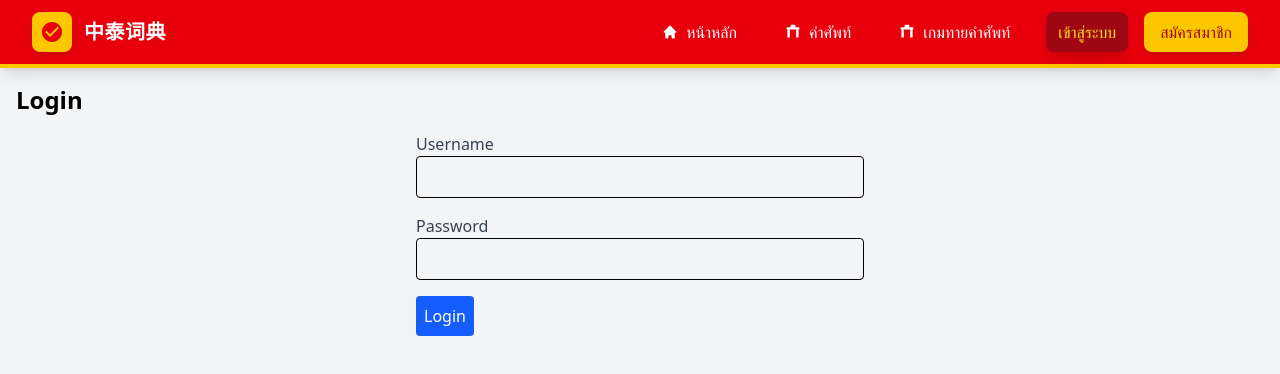
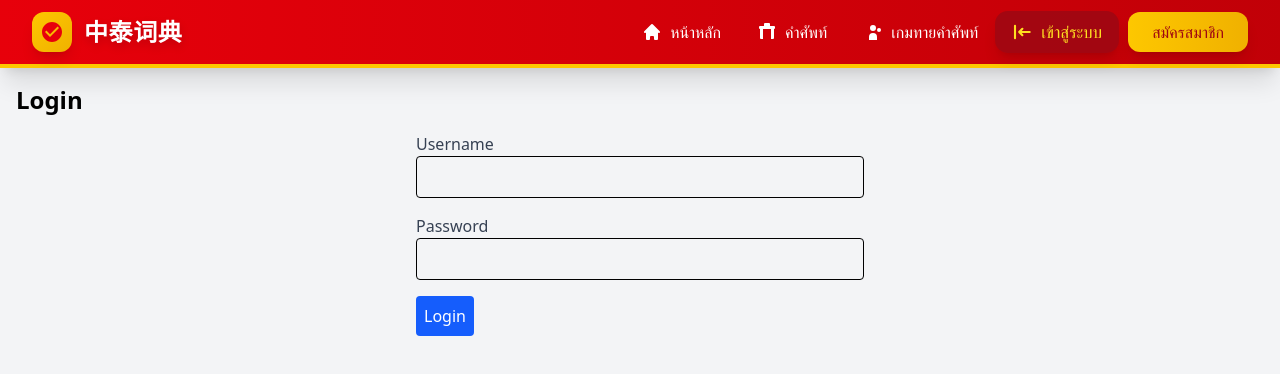
Before and after one commit to Suphakron-Ainnorkaew/China_Dict, a Vue app in the folder frontend/: page /#/login in a window 1280 px wide. Shown: the top 374 px of the page. Built offline with nearby package versions, Linux system fonts and the light colour scheme.

Commit message:
@k , updatenavbar

```diff
--- a/frontend/src/components/Navbar.vue
+++ b/frontend/src/components/Navbar.vue
@@ -1,147 +1,162 @@
 <template>
-  <nav class="bg-red-600 shadow-lg border-b-4 border-yellow-400">
+  <nav class="bg-gradient-to-r from-red-600 to-red-700 shadow-xl border-b-4 border-yellow-400 sticky top-0 z-50">
     <div class="max-w-7xl mx-auto px-4 sm:px-6 lg:px-8">
       <div class="flex justify-between items-center h-16">
-        <!-- Logo Section -->
+        <!-- Enhanced Logo Section -->
         <router-link
           to="/"
-          class="flex items-center space-x-2 sm:space-x-3 hover:opacity-80 transition-opacity duration-300 flex-shrink-0"
+          class="flex items-center space-x-3 hover:opacity-80 transition-all duration-300 flex-shrink-0 group"
         >
-          <div class="bg-yellow-400 p-1.5 sm:p-2 rounded-lg shadow-md">
-            <svg class="w-5 h-5 sm:w-6 sm:h-6 fill-red-600" viewBox="0 0 24 24">
+          <div class="bg-gradient-to-br from-yellow-400 to-yellow-500 p-2 rounded-xl shadow-lg transform group-hover:scale-105 transition-transform duration-200">
+            <svg class="w-6 h-6 fill-red-600" viewBox="0 0 24 24">
               <path d="M12 2C6.48 2 2 6.48 2 12s4.48 10 10 10 10-4.48 10-10S17.52 2 12 2zm-2 15l-5-5 1.41-1.41L10 14.17l7.59-7.59L19 8l-9 9z"/>
             </svg>
           </div>
           <div class="hidden xs:block sm:block">
-            <h1 class="text-lg sm:text-xl font-bold tracking-wide text-white">中泰词典</h1>
-            <p class="text-xs text-yellow-200 -mt-1 hidden sm:block">Chinese-Thai Dictionary</p>
+            <h1 class="text-xl sm:text-2xl font-bold tracking-wide text-white drop-shadow-lg">中泰词典</h1>
+            <p class="text-xs text-yellow-200 -mt-1 hidden sm:block font-medium">Chinese-Thai Dictionary</p>
           </div>
           <!-- Mobile only title -->
           <div class="block xs:hidden">
-            <h1 class="text-base font-bold text-white">中泰词典</h1>
+            <h1 class="text-lg font-bold text-white drop-shadow-lg">中泰词典</h1>
           </div>
         </router-link>
 
-        <!-- Desktop Navigation -->
-        <div class="hidden md:flex items-center space-x-6 desktop-menu">
-          <!-- Debug: Test div to ensure rendering -->
+        <!-- Enhanced Desktop Navigation -->
+        <div class="hidden md:flex items-center space-x-1 desktop-menu">
 
           <!-- หน้าหลัก -->
           <router-link
             to="/"
-            class="flex items-center px-3 py-2 rounded-lg font-medium transition-all duration-200 hover:bg-red-700"
-            :class="$route.path === '/' ? 'bg-red-800 text-yellow-300 shadow-lg' : 'text-white hover:text-yellow-200'"
+            class="flex items-center px-4 py-2 rounded-xl font-medium transition-all duration-300 hover:bg-red-700/80 hover:scale-105 relative overflow-hidden group"
+            :class="$route.path === '/' ? 'bg-red-800/90 text-yellow-300 shadow-lg scale-105' : 'text-white hover:text-yellow-200'"
           >
-            <svg class="w-4 h-4 mr-2 fill-current" viewBox="0 0 20 20">
+            <div class="absolute inset-0 bg-gradient-to-r from-yellow-400/20 to-transparent opacity-0 group-hover:opacity-100 transition-opacity duration-300"></div>
+            <svg class="w-5 h-5 mr-2 fill-current relative z-10" viewBox="0 0 20 20">
               <path d="M10.707 2.293a1 1 0 00-1.414 0l-7 7a1 1 0 001.414 1.414L4 10.414V17a1 1 0 001 1h2a1 1 0 001-1v-2a1 1 0 011-1h2a1 1 0 011 1v2a1 1 0 001 1h2a1 1 0 001-1v-6.586l.293.293a1 1 0 001.414-1.414l-7-7z"/>
             </svg>
-            หน้าหลัก
+            <span class="relative z-10">หน้าหลัก</span>
           </router-link>
 
           <!-- คำศัพท์ -->
           <router-link
             to="/vocabulary"
-            class="flex items-center px-3 py-2 rounded-lg font-medium transition-all duration-200 hover:bg-red-700"
-            :class="$route.path === '/vocabulary' ? 'bg-red-800 text-yellow-300 shadow-lg' : 'text-white hover:text-yellow-200'"
+            class="flex items-center px-4 py-2 rounded-xl font-medium transition-all duration-300 hover:bg-red-700/80 hover:scale-105 relative overflow-hidden group"
+            :class="$route.path === '/vocabulary' ? 'bg-red-800/90 text-yellow-300 shadow-lg scale-105' : 'text-white hover:text-yellow-200'"
           >
-            <svg class="w-4 h-4 mr-2 fill-current" viewBox="0 0 20 20">
+            <div class="absolute inset-0 bg-gradient-to-r from-yellow-400/20 to-transparent opacity-0 group-hover:opacity-100 transition-opacity duration-300"></div>
+            <svg class="w-5 h-5 mr-2 fill-current relative z-10" viewBox="0 0 20 20">
               <path d="M7 4V2a1 1 0 011-1h4a1 1 0 011 1v2h4a1 1 0 011 1v1a1 1 0 01-1 1v9a1 1 0 01-1 1H4a1 1 0 01-1-1V7a1 1 0 01-1-1V5a1 1 0 011-1h3zM6 7v10h8V7H6z"/>
             </svg>
-            คำศัพท์
+            <span class="relative z-10">คำศัพท์</span>
           </router-link>
 
           <!-- โปรไฟล์ (เมื่อ login แล้ว) -->
           <router-link
             v-if="isAuthenticated"
             to="/profile"
-            class="flex items-center px-3 py-2 rounded-lg font-medium transition-all duration-200 hover:bg-red-700"
-            :class="$route.path === '/profile' ? 'bg-red-800 text-yellow-300 shadow-lg' : 'text-white hover:text-yellow-200'"
+            class="flex items-center px-4 py-2 rounded-xl font-medium transition-all duration-300 hover:bg-red-700/80 hover:scale-105 relative overflow-hidden group"
+            :class="$route.path === '/profile' ? 'bg-red-800/90 text-yellow-300 shadow-lg scale-105' : 'text-white hover:text-yellow-200'"
           >
-            <svg class="w-4 h-4 mr-2 fill-current" viewBox="0 0 20 20">
+            <div class="absolute inset-0 bg-gradient-to-r from-yellow-400/20 to-transparent opacity-0 group-hover:opacity-100 transition-opacity duration-300"></div>
+            <svg class="w-5 h-5 mr-2 fill-current relative z-10" viewBox="0 0 20 20">
               <path fill-rule="evenodd" d="M10 9a3 3 0 100-6 3 3 0 000 6zm-7 9a7 7 0 1114 0H3z" clip-rule="evenodd"/>
             </svg>
-            โปรไฟล์
+            <span class="relative z-10">โปรไฟล์</span>
           </router-link>
 
+          <!-- เกมทายคำศัพท์ -->
           <router-link
             to="/game"
-            class="flex items-center px-3 py-2 rounded-lg font-medium transition-all duration-200 hover:bg-red-700"
-            :class="$route.path === '/game' ? 'bg-red-800 text-yellow-300 shadow-lg' : 'text-white hover:text-yellow-200'"
+            class="flex items-center px-4 py-2 rounded-xl font-medium transition-all duration-300 hover:bg-red-700/80 hover:scale-105 relative overflow-hidden group"
+            :class="$route.path === '/game' ? 'bg-red-800/90 text-yellow-300 shadow-lg scale-105' : 'text-white hover:text-yellow-200'"
           >
-            <svg class="w-4 h-4 mr-2 fill-current" viewBox="0 0 20 20">
-              <path d="M7 4V2a1 1 0 011-1h4a1 1 0 011 1v2h4a1 1 0 011 1v1a1 1 0 01-1 1v9a1 1 0 01-1 1H4a1 1 0 01-1-1V7a1 1 0 01-1-1V5a1 1 0 011-1h3zM6 7v10h8V7H6z"/>
+            <div class="absolute inset-0 bg-gradient-to-r from-yellow-400/20 to-transparent opacity-0 group-hover:opacity-100 transition-opacity duration-300"></div>
+            <svg class="w-5 h-5 mr-2 fill-current relative z-10" viewBox="0 0 20 20">
+              <path d="M13 6a3 3 0 11-6 0 3 3 0 016 0zM18 8a2 2 0 11-4 0 2 2 0 014 0zM14 15a4 4 0 00-8 0v3h8v-3z"/>
             </svg>
-            เกมทายคำศัพท์
+            <span class="relative z-10">เกมทายคำศัพท์</span>
           </router-link>
 
           <!-- เปลี่ยนรหัสผ่าน -->
           <router-link
             v-if="isAuthenticated"
             to="/change-password"
-            class="flex items-center px-3 py-2 rounded-lg font-medium transition-all duration-200 hover:bg-red-700"
-            :class="$route.path === '/change-password' ? 'bg-red-800 text-yellow-300 shadow-lg' : 'text-white hover:text-yellow-200'"
+            class="flex items-center px-4 py-2 rounded-xl font-medium transition-all duration-300 hover:bg-red-700/80 hover:scale-105 relative overflow-hidden group"
+            :class="$route.path === '/change-password' ? 'bg-red-800/90 text-yellow-300 shadow-lg scale-105' : 'text-white hover:text-yellow-200'"
           >
-            <svg class="w-4 h-4 mr-2 fill-current" viewBox="0 0 20 20">
+            <div class="absolute inset-0 bg-gradient-to-r from-yellow-400/20 to-transparent opacity-0 group-hover:opacity-100 transition-opacity duration-300"></div>
+            <svg class="w-5 h-5 mr-2 fill-current relative z-10" viewBox="0 0 20 20">
               <path fill-rule="evenodd" d="M5 9V7a5 5 0 0110 0v2a2 2 0 012 2v5a2 2 0 01-2 2H5a2 2 0 01-2-2v-5a2 2 0 012-2zm8-2v2H7V7a3 3 0 016 0z" clip-rule="evenodd"/>
             </svg>
-            เปลี่ยนรหัสผ่าน
+            <span class="relative z-10">เปลี่ยนรหัสผ่าน</span>
           </router-link>
 
-          <!-- User Menu (เมื่อ login แล้ว) -->
-          <div v-if="isAuthenticated" class="relative" ref="userMenu">
+          <!-- Enhanced User Menu (เมื่อ login แล้ว) -->
+          <div v-if="isAuthenticated" class="relative ml-2" ref="userMenu">
             <button
               @click="toggleUserMenu"
-              class="flex items-center space-x-2 bg-red-700 hover:bg-red-800 px-3 py-2 rounded-lg transition-colors duration-200"
+              class="flex items-center space-x-2 bg-gradient-to-r from-red-700 to-red-800 hover:from-red-800 hover:to-red-900 px-4 py-2 rounded-xl transition-all duration-300 hover:scale-105 shadow-lg"
             >
-              <div class="w-8 h-8 bg-yellow-400 rounded-full flex items-center justify-center">
+              <div class="w-8 h-8 bg-gradient-to-br from-yellow-400 to-yellow-500 rounded-full flex items-center justify-center shadow-md">
                 <svg class="w-4 h-4 fill-red-600" viewBox="0 0 20 20">
                   <path fill-rule="evenodd" d="M10 9a3 3 0 100-6 3 3 0 000 6zm-7 9a7 7 0 1114 0H3z" clip-rule="evenodd"/>
                 </svg>
               </div>
-              <svg class="w-4 h-4 fill-white transition-transform duration-200" :class="{ 'rotate-180': showUserMenu }" viewBox="0 0 20 20">
+              <span class="text-white font-medium hidden lg:block">{{ user?.name || 'ผู้ใช้' }}</span>
+              <svg class="w-4 h-4 fill-white transition-transform duration-300" :class="{ 'rotate-180': showUserMenu }" viewBox="0 0 20 20">
                 <path fill-rule="evenodd" d="M5.293 7.293a1 1 0 011.414 0L10 10.586l3.293-3.293a1 1 0 111.414 1.414l-4 4a1 1 0 01-1.414 0l-4-4a1 1 0 010-1.414z" clip-rule="evenodd"/>
               </svg>
             </button>
 
-            <!-- Dropdown Menu -->
+            <!-- Enhanced Dropdown Menu -->
             <div
               v-show="showUserMenu"
-              class="absolute right-0 mt-2 w-48 bg-white rounded-lg shadow-xl border border-gray-200 py-2 z-50"
+              class="absolute right-0 mt-3 w-56 bg-white rounded-xl shadow-2xl border border-gray-200 py-2 z-50 transform transition-all duration-300 scale-95 opacity-0"
+              :class="{ 'scale-100 opacity-100': showUserMenu }"
             >
+              <div class="px-4 py-3 border-b border-gray-100">
+                <p class="text-sm font-medium text-gray-900">{{ user?.name || 'ผู้ใช้' }}</p>
+                <p class="text-xs text-gray-500">{{ user?.email || 'user@example.com' }}</p>
+              </div>
               <button
                 @click="logout"
-                class="w-full text-left px-4 py-2 text-gray-700 hover:bg-red-50 hover:text-red-600 flex items-center transition-colors duration-200"
+                class="w-full text-left px-4 py-3 text-gray-700 hover:bg-red-50 hover:text-red-600 flex items-center transition-all duration-200 group"
               >
-                <svg class="w-4 h-4 mr-3 fill-current" viewBox="0 0 20 20">
+                <svg class="w-4 h-4 mr-3 fill-current group-hover:scale-110 transition-transform duration-200" viewBox="0 0 20 20">
                   <path fill-rule="evenodd" d="M3 3a1 1 0 00-1 1v12a1 1 0 102 0V4a1 1 0 00-1-1zm10.293 9.293a1 1 0 001.414 1.414l3-3a1 1 0 000-1.414l-3-3a1 1 0 10-1.414 1.414L14.586 9H7a1 1 0 100 2h7.586l-1.293 1.293z" clip-rule="evenodd"/>
                 </svg>
-                ออกจากระบบ
+                <span class="font-medium">ออกจากระบบ</span>
               </button>
             </div>
           </div>
 
-          <!-- Auth Links (เมื่อยังไม่ได้ login) -->
-          <div v-else class="flex items-center space-x-4">
+          <!-- Enhanced Auth Links (เมื่อยังไม่ได้ login) -->
+          <div v-else class="flex items-center space-x-3">
             <router-link
               to="/login"
-              class="flex items-center px-3 py-2 rounded-lg font-medium transition-all duration-200 hover:bg-red-700"
-              :class="$route.path === '/login' ? 'bg-red-800 text-yellow-300 shadow-lg' : 'text-white hover:text-yellow-200'"
+              class="flex items-center px-4 py-2 rounded-xl font-medium transition-all duration-300 hover:bg-red-700/80 hover:scale-105 relative overflow-hidden group"
+              :class="$route.path === '/login' ? 'bg-red-800/90 text-yellow-300 shadow-lg scale-105' : 'text-white hover:text-yellow-200'"
             >
-              เข้าสู่ระบบ
+              <div class="absolute inset-0 bg-gradient-to-r from-yellow-400/20 to-transparent opacity-0 group-hover:opacity-100 transition-opacity duration-300"></div>
+              <svg class="w-5 h-5 mr-2 fill-current relative z-10" viewBox="0 0 20 20">
+                <path fill-rule="evenodd" d="M3 3a1 1 0 011 1v12a1 1 0 11-2 0V4a1 1 0 011-1zm7.707 3.293a1 1 0 010 1.414L9.414 9H17a1 1 0 110 2H9.414l1.293 1.293a1 1 0 01-1.414 1.414l-3-3a1 1 0 010-1.414l3-3a1 1 0 011.414 0z" clip-rule="evenodd"/>
+              </svg>
+              <span class="relative z-10">เข้าสู่ระบบ</span>
             </router-link>
             <router-link
               to="/register"
-              class="bg-yellow-400 hover:bg-yellow-500 text-red-800 font-medium px-4 py-2 rounded-lg transition-colors duration-200 shadow-md hover:shadow-lg"
+              class="bg-gradient-to-r from-yellow-400 to-yellow-500 hover:from-yellow-500 hover:to-yellow-600 text-red-800 font-medium px-6 py-2 rounded-xl transition-all duration-300 shadow-lg hover:shadow-xl hover:scale-105 transform"
             >
               สมัครสมาชิก
             </router-link>
           </div>
         </div>
 
-        <!-- Mobile Menu Button -->
+        <!-- Enhanced Mobile Menu Button -->
         <button
           @click="toggleMobileMenu"
-          class="md:hidden focus:outline-none p-2 rounded-lg hover:bg-red-700 transition-colors duration-200"
+          class="md:hidden focus:outline-none p-2 rounded-xl hover:bg-red-700/80 transition-all duration-300 hover:scale-105"
           aria-label="Toggle menu"
         >
           <svg class="w-6 h-6 stroke-white" fill="none" viewBox="0 0 24 24">
@@ -151,20 +166,20 @@
         </button>
       </div>
 
-      <!-- Mobile Menu -->
+      <!-- Enhanced Mobile Menu -->
       <div
         v-show="showMobileMenu"
-        class="md:hidden bg-red-700 rounded-lg mt-2 shadow-lg border-t border-red-500 overflow-hidden mobile-menu"
+        class="md:hidden bg-gradient-to-b from-red-700 to-red-800 rounded-xl mt-3 shadow-2xl border border-red-600 overflow-hidden mobile-menu transform transition-all duration-300"
       >
-        <div class="px-3 sm:px-4 py-3 space-y-2">
+        <div class="px-4 py-4 space-y-2">
           <!-- หน้าหลัก -->
           <router-link
             to="/"
             @click="closeMobileMenu"
-            class="block px-3 py-3 rounded-lg font-medium transition-colors duration-200 flex items-center text-sm sm:text-base"
-            :class="$route.path === '/' ? 'bg-red-800 text-yellow-300' : 'text-white hover:text-yellow-200 hover:bg-red-800'"
+            class="block px-4 py-3 rounded-xl font-medium transition-all duration-300 flex items-center text-sm sm:text-base hover:bg-red-800/80 hover:scale-105 transform"
+            :class="$route.path === '/' ? 'bg-red-800/90 text-yellow-300 shadow-lg scale-105' : 'text-white hover:text-yellow-200'"
           >
-            <svg class="w-4 h-4 mr-3 fill-current flex-shrink-0" viewBox="0 0 20 20">
+            <svg class="w-5 h-5 mr-3 fill-current flex-shrink-0" viewBox="0 0 20 20">
               <path d="M10.707 2.293a1 1 0 00-1.414 0l-7 7a1 1 0 001.414 1.414L4 10.414V17a1 1 0 001 1h2a1 1 0 001-1v-2a1 1 0 011-1h2a1 1 0 011 1v2a1 1 0 001 1h2a1 1 0 001-1v-6.586l.293.293a1 1 0 001.414-1.414l-7-7z"/>
             </svg>
             <span>หน้าหลัก</span>
@@ -174,25 +189,26 @@
           <router-link
             to="/vocabulary"
             @click="closeMobileMenu"
-            class="block px-3 py-3 rounded-lg font-medium transition-colors duration-200 flex items-center text-sm sm:text-base"
-            :class="$route.path === '/vocabulary' ? 'bg-red-800 text-yellow-300' : 'text-white hover:text-yellow-200 hover:bg-red-800'"
+            class="block px-4 py-3 rounded-xl font-medium transition-all duration-300 flex items-center text-sm sm:text-base hover:bg-red-800/80 hover:scale-105 transform"
+            :class="$route.path === '/vocabulary' ? 'bg-red-800/90 text-yellow-300 shadow-lg scale-105' : 'text-white hover:text-yellow-200'"
           >
-            <svg class="w-4 h-4 mr-3 fill-current flex-shrink-0" viewBox="0 0 20 20">
+            <svg class="w-5 h-5 mr-3 fill-current flex-shrink-0" viewBox="0 0 20 20">
               <path d="M7 4V2a1 1 0 011-1h4a1 1 0 011 1v2h4a1 1 0 011 1v1a1 1 0 01-1 1v9a1 1 0 01-1 1H4a1 1 0 01-1-1V7a1 1 0 01-1-1V5a1 1 0 011-1h3zM6 7v10h8V7H6z"/>
             </svg>
             <span>คำศัพท์</span>
           </router-link>
 
+          <!-- เกมทายคำศัพท์ -->
           <router-link
             to="/game"
             @click="closeMobileMenu"
-            class="block px-3 py-3 rounded-lg font-medium transition-colors duration-200 flex items-center text-sm sm:text-base"
-            :class="$route.path === '/game' ? 'bg-red-800 text-yellow-300' : 'text-white hover:text-yellow-200 hover:bg-red-800'"
+            class="block px-4 py-3 rounded-xl font-medium transition-all duration-300 flex items-center text-sm sm:text-base hover:bg-red-800/80 hover:scale-105 transform"
+            :class="$route.path === '/game' ? 'bg-red-800/90 text-yellow-300 shadow-lg scale-105' : 'text-white hover:text-yellow-200'"
           >
-            <svg class="w-4 h-4 mr-3 fill-current flex-shrink-0" viewBox="0 0 20 20">
-              <path d="M7 4V2a1 1 0 011-1h4a1 1 0 011 1v2h4a1 1 0 011 1v1a1 1 0 01-1 1v9a1 1 0 01-1 1H4a1 1 0 01-1-1V7a1 1 0 01-1-1V5a1 1 0 011-1h3zM6 7v10h8V7H6z"/>
+            <svg class="w-5 h-5 mr-3 fill-current flex-shrink-0" viewBox="0 0 20 20">
+              <path d="M13 6a3 3 0 11-6 0 3 3 0 016 0zM18 8a2 2 0 11-4 0 2 2 0 014 0zM14 15a4 4 0 00-8 0v3h8v-3z"/>
             </svg>
-            <span>เกมทายคำศัพท์คำศัพท์</span>
+            <span>เกมทายคำศัพท์</span>
           </router-link>
 
           <!-- โปรไฟล์ (เมื่อ login แล้ว) -->
@@ -200,10 +216,10 @@
             v-if="isAuthenticated"
             to="/profile"
             @click="closeMobileMenu"
-            class="block px-3 py-3 rounded-lg font-medium transition-colors duration-200 flex items-center text-sm sm:text-base"
-            :class="$route.path === '/profile' ? 'bg-red-800 text-yellow-300' : 'text-white hover:text-yellow-200 hover:bg-red-800'"
+            class="block px-4 py-3 rounded-xl font-medium transition-all duration-300 flex items-center text-sm sm:text-base hover:bg-red-800/80 hover:scale-105 transform"
+            :class="$route.path === '/profile' ? 'bg-red-800/90 text-yellow-300 shadow-lg scale-105' : 'text-white hover:text-yellow-200'"
           >
-            <svg class="w-4 h-4 mr-3 fill-current flex-shrink-0" viewBox="0 0 20 20">
+            <svg class="w-5 h-5 mr-3 fill-current flex-shrink-0" viewBox="0 0 20 20">
               <path fill-rule="evenodd" d="M10 9a3 3 0 100-6 3 3 0 000 6zm-7 9a7 7 0 1114 0H3z" clip-rule="evenodd"/>
             </svg>
             <span>โปรไฟล์</span>
@@ -214,22 +230,22 @@
             v-if="isAuthenticated"
             to="/change-password"
             @click="closeMobileMenu"
-            class="block px-3 py-3 rounded-lg font-medium transition-colors duration-200 flex items-center text-sm sm:text-base"
-            :class="$route.path === '/change-password' ? 'bg-red-800 text-yellow-300' : 'text-white hover:text-yellow-200 hover:bg-red-800'"
+            class="block px-4 py-3 rounded-xl font-medium transition-all duration-300 flex items-center text-sm sm:text-base hover:bg-red-800/80 hover:scale-105 transform"
+            :class="$route.path === '/change-password' ? 'bg-red-800/90 text-yellow-300 shadow-lg scale-105' : 'text-white hover:text-yellow-200'"
           >
-            <svg class="w-4 h-4 mr-3 fill-current flex-shrink-0" viewBox="0 0 20 20">
+            <svg class="w-5 h-5 mr-3 fill-current flex-shrink-0" viewBox="0 0 20 20">
               <path fill-rule="evenodd" d="M5 9V7a5 5 0 0110 0v2a2 2 0 012 2v5a2 2 0 01-2 2H5a2 2 0 01-2-2v-5a2 2 0 012-2zm8-2v2H7V7a3 3 0 016 0z" clip-rule="evenodd"/>
             </svg>
             <span>เปลี่ยนรหัสผ่าน</span>
           </router-link>
 
           <!-- Logout (เมื่อ login แล้ว) -->
-          <div v-if="isAuthenticated" class="border-t border-red-500 pt-3 mt-3">
+          <div v-if="isAuthenticated" class="border-t border-red-600 pt-4 mt-4">
             <button
               @click="logout"
-              class="block px-3 py-3 rounded-lg font-medium transition-colors duration-200 flex items-center w-full text-white hover:text-yellow-200 hover:bg-red-800 text-sm sm:text-base"
+              class="block px-4 py-3 rounded-xl font-medium transition-all duration-300 flex items-center w-full text-white hover:text-yellow-200 hover:bg-red-800/80 text-sm sm:text-base hover:scale-105 transform"
             >
-              <svg class="w-4 h-4 mr-3 fill-current flex-shrink-0" viewBox="0 0 20 20">
+              <svg class="w-5 h-5 mr-3 fill-current flex-shrink-0" viewBox="0 0 20 20">
                 <path fill-rule="evenodd" d="M3 3a1 1 0 00-1 1v12a1 1 0 102 0V4a1 1 0 00-1-1zm10.293 9.293a1 1 0 001.414 1.414l3-3a1 1 0 000-1.414l-3-3a1 1 0 10-1.414 1.414L14.586 9H7a1 1 0 100 2h7.586l-1.293 1.293z" clip-rule="evenodd"/>
               </svg>
               <span>ออกจากระบบ</span>
@@ -237,19 +253,22 @@
           </div>
 
           <!-- Auth Links (เมื่อยังไม่ login) -->
-          <div v-else class="space-y-2 border-t border-red-500 pt-3 mt-3">
+          <div v-else class="space-y-3 border-t border-red-600 pt-4 mt-4">
             <router-link
               to="/login"
               @click="closeMobileMenu"
-              class="block px-3 py-3 rounded-lg font-medium transition-colors duration-200 flex items-center text-sm sm:text-base"
-              :class="$route.path === '/login' ? 'bg-red-800 text-yellow-300' : 'text-white hover:text-yellow-200 hover:bg-red-800'"
+              class="block px-4 py-3 rounded-xl font-medium transition-all duration-300 flex items-center text-sm sm:text-base hover:bg-red-800/80 hover:scale-105 transform"
+              :class="$route.path === '/login' ? 'bg-red-800/90 text-yellow-300 shadow-lg scale-105' : 'text-white hover:text-yellow-200'"
             >
+              <svg class="w-5 h-5 mr-3 fill-current flex-shrink-0" viewBox="0 0 20 20">
+                <path fill-rule="evenodd" d="M3 3a1 1 0 011 1v12a1 1 0 11-2 0V4a1 1 0 011-1zm7.707 3.293a1 1 0 010 1.414L9.414 9H17a1 1 0 110 2H9.414l1.293 1.293a1 1 0 01-1.414 1.414l-3-3a1 1 0 010-1.414l3-3a1 1 0 011.414 0z" clip-rule="evenodd"/>
+              </svg>
               <span>เข้าสู่ระบบ</span>
             </router-link>
             <router-link
               to="/register"
               @click="closeMobileMenu"
-              class="block bg-yellow-400 hover:bg-yellow-500 text-red-800 font-medium px-4 py-3 rounded-lg transition-colors duration-200 text-center text-sm sm:text-base"
+              class="block bg-gradient-to-r from-yellow-400 to-yellow-500 hover:from-yellow-500 hover:to-yellow-600 text-red-800 font-medium px-4 py-3 rounded-xl transition-all duration-300 text-center text-sm sm:text-base shadow-lg hover:shadow-xl hover:scale-105 transform"
             >
               สมัครสมาชิก
             </router-link>
@@ -261,7 +280,7 @@
 </template>
 
 <script>
-import { ref, onMounted, onBeforeUnmount } from 'vue'
+import { ref, onMounted, onBeforeUnmount, computed } from 'vue'
 import { useAuthStore } from '../store'
 import { useRouter } from 'vue-router'
 
@@ -273,8 +292,12 @@ export default {
     const showUserMenu = ref(false)
     const userMenu = ref(null)
 
+    // Computed properties
+    const user = computed(() => authStore.user)
+    const isAuthenticated = computed(() => authStore.isAuthenticated)
+
     // Debug logs
-    console.log('isAuthenticated:', authStore.isAuthenticated)
+    console.log('isAuthenticated:', isAuthenticated.value)
     console.log('Navbar Initialized')
 
     const toggleMobileMenu = () => {
@@ -331,7 +354,8 @@ export default {
     })
 
     return {
-      isAuthenticated: authStore.isAuthenticated,
+      isAuthenticated,
+      user,
       showMobileMenu,
       showUserMenu,
       userMenu,
@@ -368,4 +392,35 @@ export default {
     display: block !important;
   }
 }
+
+/* Enhanced animations */
+@keyframes fadeIn {
+  from {
+    opacity: 0;
+    transform: translateY(-10px);
+  }
+  to {
+    opacity: 1;
+    transform: translateY(0);
+  }
+}
+
+.mobile-menu {
+  animation: fadeIn 0.3s ease-out;
+}
+
+/* Glass morphism effect */
+.glass-effect {
+  backdrop-filter: blur(10px);
+  background: rgba(255, 255, 255, 0.1);
+}
+
+/* Enhanced hover effects */
+.hover-lift {
+  transition: transform 0.2s ease;
+}
+
+.hover-lift:hover {
+  transform: translateY(-2px);
+}
 </style>
```
